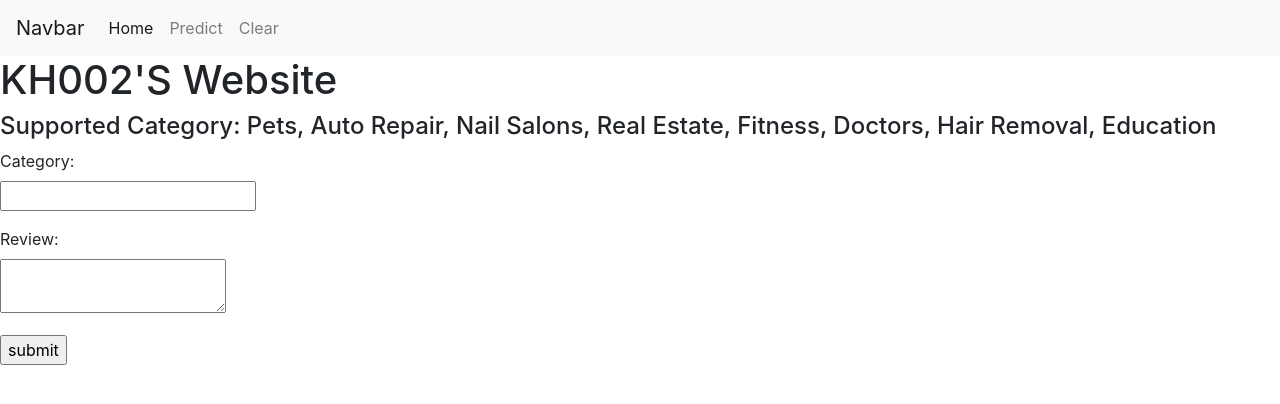
After one commit to KnightHarute/review_predictor, a Flask app: page /predictor in a window 1280 px wide. The commit adds this page. Shown: the top 404 px of the page. Run offline with Flask 2, Linux system fonts and the light colour scheme; some libraries are stand-ins or nearby versions.

Commit message:
change "login.html" to "predictor.html"

```diff
--- a/templates/base.html
+++ b/templates/base.html
@@ -18,10 +18,10 @@
 		        <a class="nav-link" href="/">Home <span class="sr-only">(current)</span></a>
 		      </li>
 		      <li class="nav-item">
-		        <a class="nav-link" href="/login">Predict</a>
+		        <a class="nav-link" href="/predictor">Predict</a>
 		      </li>
 		      <li class="nav-item">
-		        <a class="nav-link" href="/logout">Clear</a>
+		        <a class="nav-link" href="/clear">Clear</a>
 		      </li>
 		    </ul>
 		  </div>
--- a/templates/index.html
+++ b/templates/index.html
@@ -3,7 +3,7 @@
 {% block content %}
 <h1>This is Rating Predictor</h1>
     <h3>Still UnderConstruction
-    <h4>Supported Category: Pets, Auto Repair, Nail Salons, Real Estate ...</h4>
+    <h4>Supported Category: Pets, Auto Repair, Nail Salons, Real Estate, Fitness, Doctors, Hair Removal, Education  ...</h4>
 {% endblock %}
 
 <!--<!DOCTYPE html>-->
--- /dev/null
+++ b/templates/predictor.html
@@ -0,0 +1,23 @@
+{% extends "base.html" %}
+{% block title %} Predictor Page {% endblock %}
+
+{% block content %}
+    {% with messages = get_flashed_messages() %}
+        {% if messages %}
+            {% for msg in messages %}
+                <p>{{msg}}</p>
+            {% endfor %}
+        {% endif %}
+    {% endwith %}
+<!-- #  means go back to the same page with # -->
+    <h4>Supported Category: Pets, Auto Repair, Nail Salons, Real Estate, Fitness, Doctors, Hair Removal, Education </h4>
+<form action="#" method="post">
+    <label for="cate">Category: </label>
+    <p><input type="text" name="cate"/></p>
+    <label for="cate">Review: </label>
+    <p><textarea type="text" name="rv"></textarea></p>
+
+    <p><input type="submit" value="submit"/></p>
+
+</form>
+{% endblock %}
```
